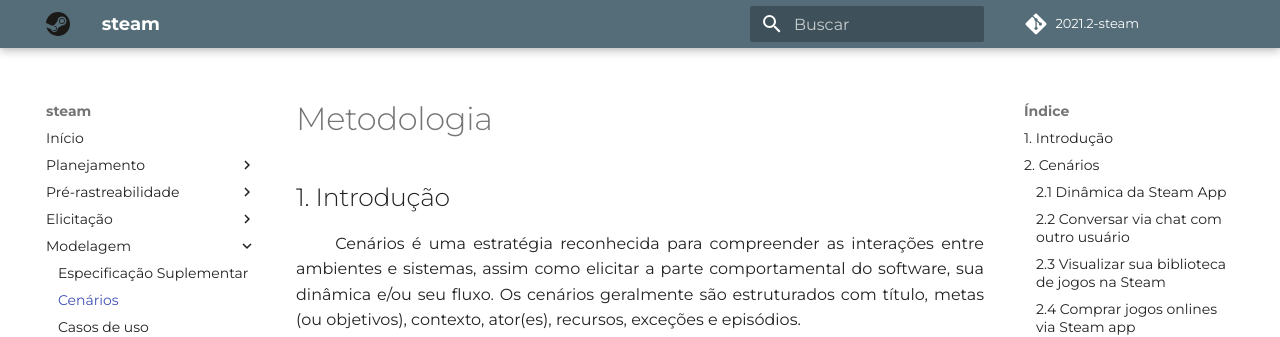
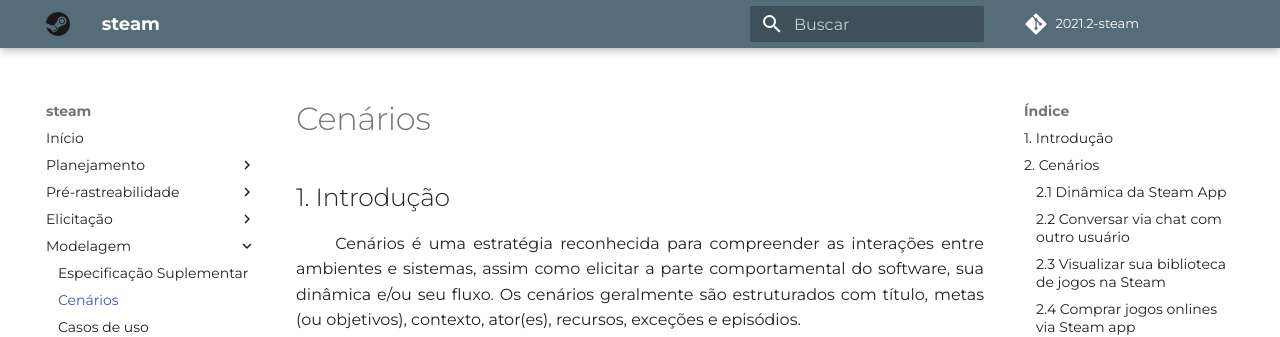
Before and after one commit to Requisitos-de-Software/2021.2-Steam, an MkDocs documentation site: the page built from docs/modelagem/cenarios.md, in a window 1280 px wide and 900 px high. Shown: the top 337 px of the window. Built offline with MkDocs 1.6.1 and Material for MkDocs 9.7.7, drawn with Linux system fonts in a browser that asks for light colours; some web fonts are replaced; comment, search, counter and statistics services are not loaded.

Commit message:
change title cenerios.md

```diff
--- a/docs/modelagem/cenarios.md
+++ b/docs/modelagem/cenarios.md
@@ -1,4 +1,4 @@
-# Metodologia
+# Cenários
 
 ## 1. Introdução
 
```
